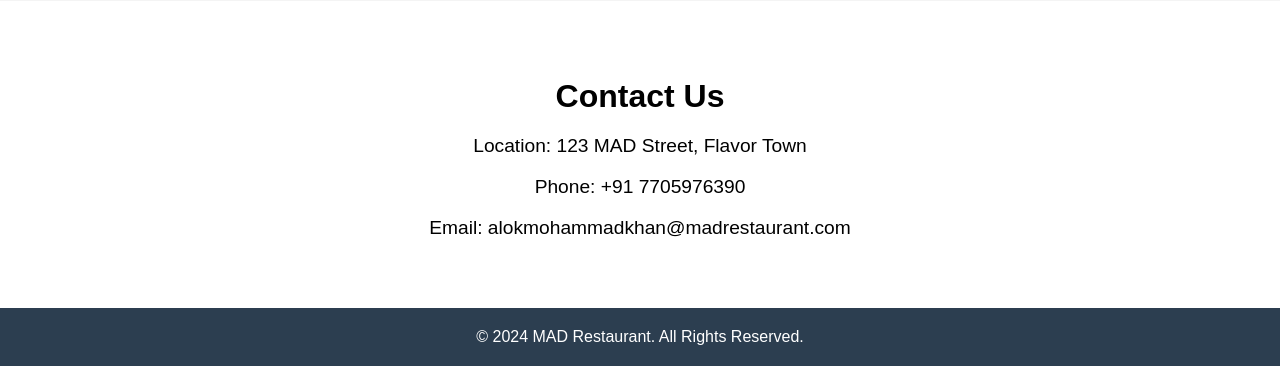
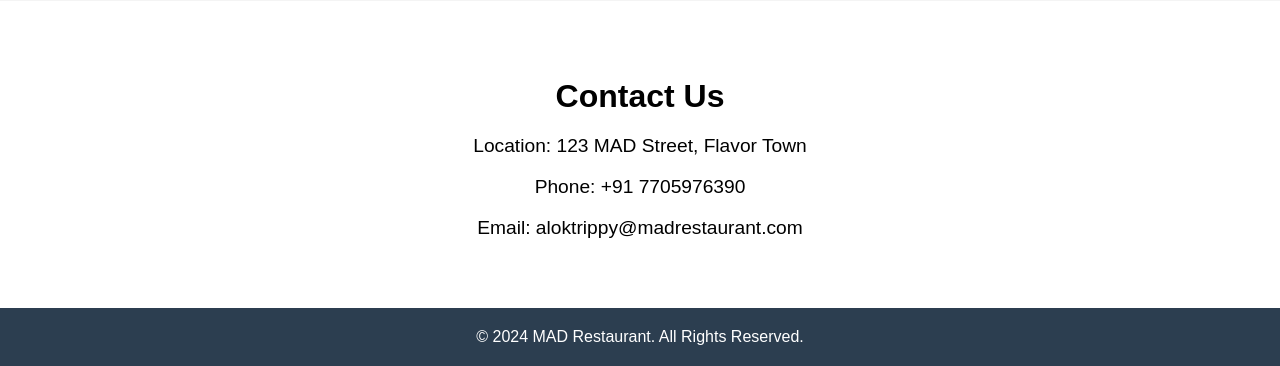
Before and after one commit to aloktripathi1/mad, a Django app: page / in a window 1280 px wide. Shown: the part 1045-1411 px from the top of the page. Run offline with Django 5.2, Linux system fonts and the light colour scheme.

Commit message:
Update index.html

```diff
--- a/mad/templates/index.html
+++ b/mad/templates/index.html
@@ -43,7 +43,7 @@
         <h2 style="font-size: 2em; margin-bottom: 20px;">Contact Us</h2>
         <p style="font-size: 1.2em;">Location: 123 MAD Street, Flavor Town</p>
         <p style="font-size: 1.2em;">Phone: +91 7705976390</p>
-        <p style="font-size: 1.2em;">Email: alokmohammadkhan@madrestaurant.com</p>
+        <p style="font-size: 1.2em;">Email: aloktrippy@madrestaurant.com</p>
     </section>
 
     <!-- Footer -->
```
